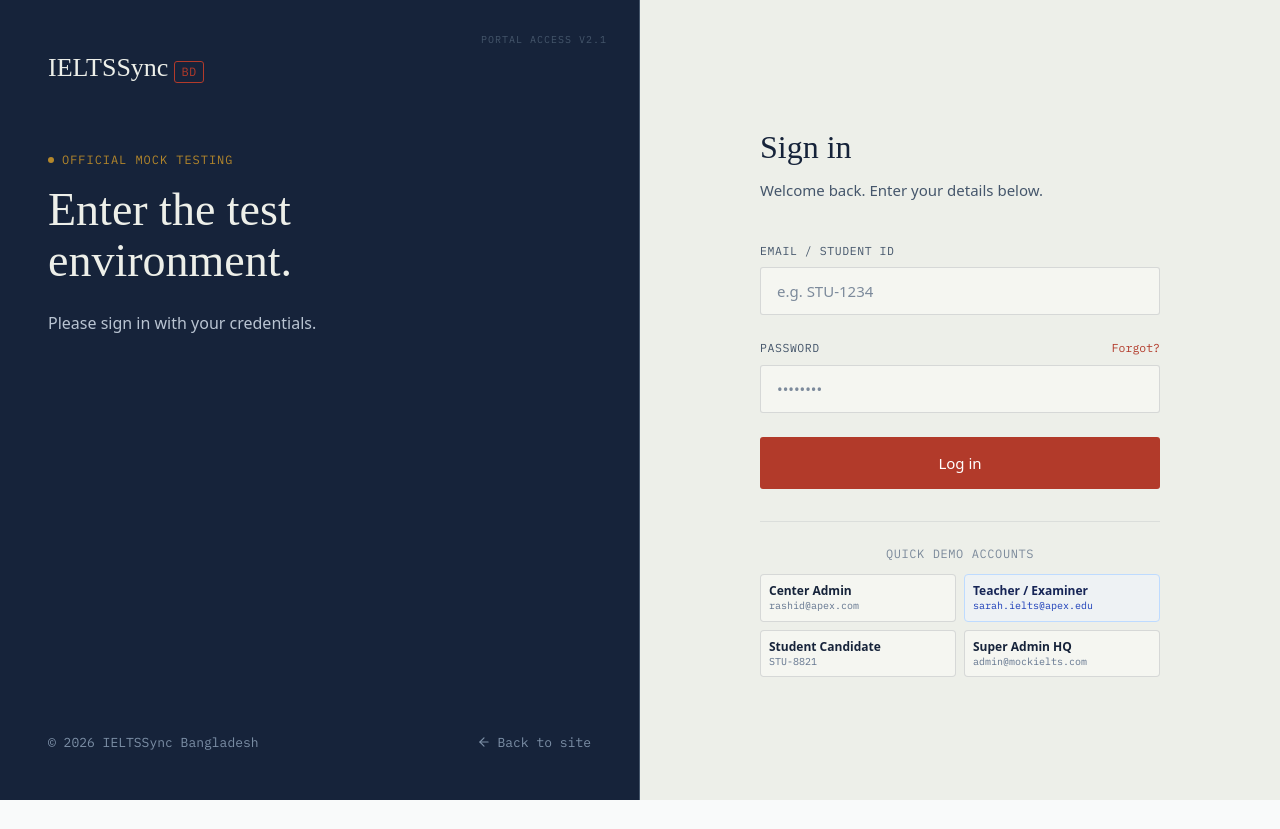
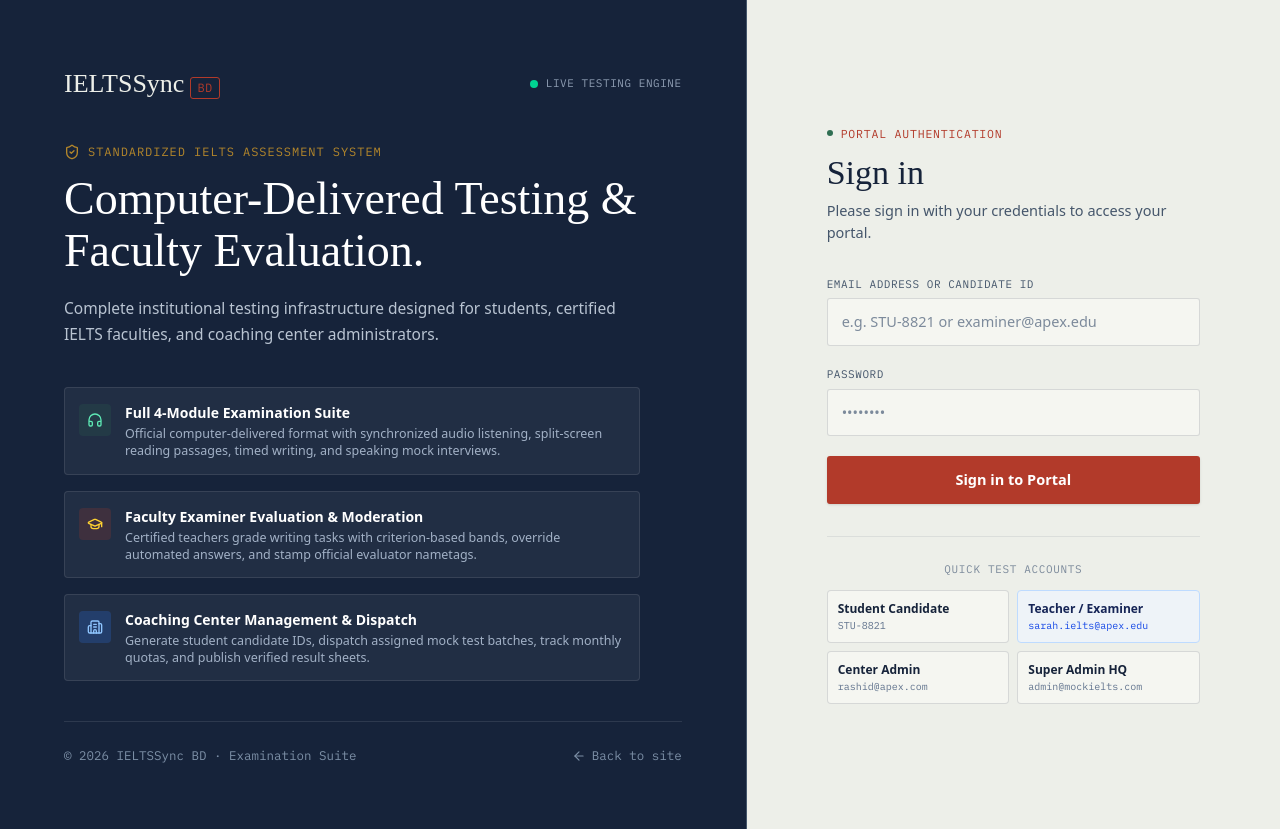
Before and after one commit to imabir17/ielts, a Next.js app: page /login in a window 1280 px wide. Before the commit the page ends 800 px from the top, so only its background shows below. Built offline with nearby package versions, Linux system fonts and the light colour scheme; no server answers; the database is empty; a web font is replaced by a local one.

Commit message:
feat: rewrite login page with actual platform features, remove pricing/free mock/forgot password buttons

```diff
--- a/app/(auth)/login/page.tsx
+++ b/app/(auth)/login/page.tsx
@@ -3,7 +3,10 @@
 import React, { useState } from 'react';
 import { useRouter } from 'next/navigation';
 import { useStore } from '@/components/providers/StoreProvider';
-import { ArrowLeft } from 'lucide-react';
+import {
+  ArrowLeft, Headphones, BookOpen, Edit3, Mic,
+  GraduationCap, ShieldCheck, Award, Building2, CheckCircle2
+} from 'lucide-react';
 import Link from 'next/link';
 
 export default function LoginPage() {
@@ -23,7 +26,7 @@ export default function LoginPage() {
     setTimeout(() => {
       const cleanEmail = email.trim().toLowerCase();
 
-      // 1. Superadmin / Manager Auth
+      // 1. Superadmin / Platform Manager Auth
       const manager = managers.find(m => m.email?.toLowerCase() === cleanEmail && m.password === password);
       if (manager) {
         setCurrentUser({ id: manager.id, role: manager.role, name: manager.name });
@@ -54,7 +57,7 @@ export default function LoginPage() {
         return;
       }
 
-      // 4. Student Auth
+      // 4. Student Candidate Auth
       const student = students.find(s =>
         ( (s.email && s.email.toLowerCase() === cleanEmail) ||
           (s.studentId && s.studentId.toLowerCase() === cleanEmail) ) &&
@@ -74,103 +77,140 @@ export default function LoginPage() {
         return;
       }
 
-      setError('Invalid email/ID or password. Please try again.');
+      setError('Invalid email/candidate ID or password. Please check your credentials and try again.');
       setIsLoading(false);
-    }, 600);
+    }, 500);
   };
 
+  return (
+    <div className="min-h-screen grid grid-cols-1 lg:grid-cols-12 bg-[var(--paper)] text-[var(--ink)] font-sans selection:bg-[var(--brick)] selection:text-white">
 
-  return (
-    <div className="min-h-screen grid grid-cols-1 lg:grid-cols-2 bg-[var(--paper)] text-[var(--ink)] font-sans selection:bg-[var(--brick)] selection:text-white">
+      {/* --- Left Column: Platform Features & Architecture --- */}
+      <div className="hidden lg:flex lg:col-span-7 flex-col justify-between p-12 lg:p-16 bg-[var(--ink)] text-[var(--paper)] border-r border-[var(--ink-soft)] relative overflow-hidden">
 
-      {/* --- Left Column - Brand --- */}
-      <div className="hidden lg:flex flex-col justify-between p-12 bg-[var(--ink)] text-[var(--paper)] border-r border-[var(--ink-soft)] relative overflow-hidden">
-        {/* Subtle decorative elements matching the editorial style */}
-        <div className="absolute top-0 right-0 p-8 font-mono text-[10px] text-[var(--ink-soft)] tracking-widest uppercase">
-          Portal Access v2.1
+        {/* Subtle top metadata */}
+        <div className="flex items-center justify-between z-10">
+          <Link href="/" className="font-display text-[26px] flex items-baseline gap-1.5 hover:opacity-85 transition-opacity">
+            IELTSSync <span className="font-mono text-[12px] text-[var(--brick)] border border-[var(--brick)] rounded-[3px] px-1.5 py-[1px] tracking-[0.04em]">BD</span>
+          </Link>
+          <div className="font-mono text-[11px] text-[#8E9DB2] tracking-wider uppercase flex items-center gap-2">
+            <span className="w-2 h-2 rounded-full bg-emerald-400 animate-pulse"></span>
+            Live Testing Engine
+          </div>
         </div>
 
-        <div className="z-10">
-          <Link href="/" className="font-display text-[26px] flex items-baseline gap-1.5 hover:opacity-80 transition-opacity w-fit">
-            IELTSSync <span className="font-mono text-[12px] text-[var(--brick)] border border-[var(--brick)] rounded-[3px] px-1.5 py-[1px] tracking-[0.04em]">BD</span>
-          </Link>
-          <div className="mt-16 max-w-sm">
-            <div className="font-mono text-[12px] tracking-[0.08em] uppercase text-[var(--gold)] mb-4 flex items-center gap-2">
-              <div className="w-[6px] h-[6px] rounded-full bg-[var(--gold)]"></div>
-              Official Mock Testing
+        {/* Center Content: Headline & Feature Highlights */}
+        <div className="z-10 my-10 max-w-xl">
+          <div className="font-mono text-[12px] tracking-[0.08em] uppercase text-[var(--gold)] mb-3 flex items-center gap-2">
+            <ShieldCheck className="w-4 h-4 text-[var(--gold)]" />
+            Standardized IELTS Assessment System
+          </div>
+          <h1 className="font-display text-[42px] xl:text-[46px] leading-[1.12] mb-5 text-white">
+            Computer-Delivered Testing &amp; Faculty Evaluation.
+          </h1>
+          <p className="text-[15.5px] text-[#B9C4D2] leading-[1.65] mb-8">
+            Complete institutional testing infrastructure designed for students, certified IELTS faculties, and coaching center administrators.
+          </p>
+
+          {/* Feature Grid */}
+          <div className="space-y-4 pt-2">
+            <div className="flex items-start gap-3.5 p-3.5 bg-white/5 border border-white/10 rounded-[4px]">
+              <div className="w-8 h-8 rounded bg-[var(--forest)]/20 text-emerald-300 flex items-center justify-center shrink-0 mt-0.5">
+                <Headphones className="w-4 h-4" />
+              </div>
+              <div>
+                <div className="font-semibold text-white text-[14px]">Full 4-Module Examination Suite</div>
+                <div className="text-[12.5px] text-[#A2B1C6] mt-0.5 leading-snug">
+                  Official computer-delivered format with synchronized audio listening, split-screen reading passages, timed writing, and speaking mock interviews.
+                </div>
+              </div>
             </div>
-            <h1 className="font-display text-[46px] leading-[1.1] mb-6">
-              Enter the test environment.
-            </h1>
-            <p className="text-[16px] text-[#B9C4D2] leading-[1.65]">
-              Please sign in with your credentials.
-            </p>
+
+            <div className="flex items-start gap-3.5 p-3.5 bg-white/5 border border-white/10 rounded-[4px]">
+              <div className="w-8 h-8 rounded bg-[var(--brick)]/20 text-amber-300 flex items-center justify-center shrink-0 mt-0.5">
+                <GraduationCap className="w-4 h-4" />
+              </div>
+              <div>
+                <div className="font-semibold text-white text-[14px]">Faculty Examiner Evaluation &amp; Moderation</div>
+                <div className="text-[12.5px] text-[#A2B1C6] mt-0.5 leading-snug">
+                  Certified teachers grade writing tasks with criterion-based bands, override automated answers, and stamp official evaluator nametags.
+                </div>
+              </div>
+            </div>
+
+            <div className="flex items-start gap-3.5 p-3.5 bg-white/5 border border-white/10 rounded-[4px]">
+              <div className="w-8 h-8 rounded bg-blue-500/20 text-blue-300 flex items-center justify-center shrink-0 mt-0.5">
+                <Building2 className="w-4 h-4" />
+              </div>
+              <div>
+                <div className="font-semibold text-white text-[14px]">Coaching Center Management &amp; Dispatch</div>
+                <div className="text-[12.5px] text-[#A2B1C6] mt-0.5 leading-snug">
+                  Generate student candidate IDs, dispatch assigned mock test batches, track monthly quotas, and publish verified result sheets.
+                </div>
+              </div>
+            </div>
           </div>
-
         </div>
 
-        <div className="z-10 text-[13px] text-[#7C8FA6] font-mono flex items-center justify-between mt-12">
-          <span>© 2026 IELTSSync Bangladesh</span>
+        {/* Footer info */}
+        <div className="z-10 text-[12.5px] text-[#7C8FA6] font-mono flex items-center justify-between pt-6 border-t border-white/10">
+          <span>© 2026 IELTSSync BD · Examination Suite</span>
           <Link href="/" className="flex items-center gap-1.5 hover:text-white transition-colors">
             <ArrowLeft className="w-3.5 h-3.5" /> Back to site
           </Link>
         </div>
       </div>
 
-      {/* --- Right Column - Form --- */}
-      <div className="flex flex-col justify-center px-8 py-16 sm:px-16 lg:px-24">
+      {/* --- Right Column: Sign In Form --- */}
+      <div className="lg:col-span-5 flex flex-col justify-center px-8 py-14 sm:px-14 xl:px-20 bg-[var(--paper)]">
 
         {/* Mobile Header (Hidden on Desktop) */}
-        <div className="lg:hidden mb-12">
+        <div className="lg:hidden mb-8">
           <Link href="/" className="font-display text-[26px] flex items-baseline gap-1.5 w-fit">
             IELTSSync <span className="font-mono text-[12px] text-[var(--brick)] border border-[var(--brick)] rounded-[3px] px-1.5 py-[1px] tracking-[0.04em]">BD</span>
           </Link>
         </div>
 
-        <div className="w-full max-w-[400px] mx-auto">
-          <div className="mb-10">
-            <h2 className="font-display text-[32px] mb-2">Sign in</h2>
-            <p className="text-[15px] text-[var(--ink-soft)]">
-              Welcome back. Enter your details below.
+        <div className="w-full max-w-[420px] mx-auto">
+          <div className="mb-8">
+            <div className="eyebrow mb-1.5"><span className="dot"></span>Portal Authentication</div>
+            <h2 className="font-display text-[34px] leading-tight text-[var(--ink)] m-0">Sign in</h2>
+            <p className="text-[14.5px] text-[var(--ink-soft)] mt-1.5">
+              Please sign in with your credentials to access your portal.
             </p>
           </div>
 
-          <form onSubmit={handleLogin} className="space-y-6">
-            <div className="space-y-2">
-              <label className="block font-mono text-[11.5px] uppercase tracking-[0.05em] text-[var(--ink-soft)]">
-                Email / Student ID
+          <form onSubmit={handleLogin} className="space-y-5">
+            <div>
+              <label className="block font-mono text-[11px] uppercase tracking-[0.05em] text-[var(--ink-soft)] mb-1.5">
+                Email Address or Candidate ID
               </label>
               <input
                 type="text"
                 required
                 value={email}
                 onChange={(e) => setEmail(e.target.value)}
-                className="w-full px-4 py-3 bg-[var(--paper-card)] border border-[var(--line)] rounded-[3px] text-[15px] focus:outline-none focus:border-[var(--ink)] focus:ring-1 focus:ring-[var(--ink)] transition-colors placeholder:text-[var(--ink-faint)]"
-                placeholder="e.g. STU-1234"
+                className="w-full px-3.5 py-3 bg-[var(--paper-card)] border border-[var(--line)] rounded-[3px] text-[14.5px] focus:outline-none focus:border-[var(--ink)] focus:ring-1 focus:ring-[var(--ink)] transition-colors placeholder:text-[var(--ink-faint)]"
+                placeholder="e.g. STU-8821 or examiner@apex.edu"
               />
             </div>
 
-            <div className="space-y-2">
-              <div className="flex items-center justify-between">
-                <label className="block font-mono text-[11.5px] uppercase tracking-[0.05em] text-[var(--ink-soft)]">
-                  Password
-                </label>
-                <a href="#" className="font-mono text-[11.5px] text-[var(--brick)] hover:text-[var(--brick-dark)] transition-colors">
-                  Forgot?
-                </a>
-              </div>
+            <div>
+              <label className="block font-mono text-[11px] uppercase tracking-[0.05em] text-[var(--ink-soft)] mb-1.5">
+                Password
+              </label>
               <input
                 type="password"
                 required
                 value={password}
                 onChange={(e) => setPassword(e.target.value)}
-                className="w-full px-4 py-3 bg-[var(--paper-card)] border border-[var(--line)] rounded-[3px] text-[15px] focus:outline-none focus:border-[var(--ink)] focus:ring-1 focus:ring-[var(--ink)] transition-colors placeholder:text-[var(--ink-faint)]"
+                className="w-full px-3.5 py-3 bg-[var(--paper-card)] border border-[var(--line)] rounded-[3px] text-[14.5px] focus:outline-none focus:border-[var(--ink)] focus:ring-1 focus:ring-[var(--ink)] transition-colors placeholder:text-[var(--ink-faint)]"
                 placeholder="••••••••"
               />
             </div>
 
             {error && (
-              <div className="p-3 bg-red-50 border border-red-200 rounded-[3px] text-[13.5px] text-red-700 font-medium">
+              <div className="p-3 bg-red-50 border border-red-200 rounded-[3px] text-[13px] text-red-700 font-medium leading-snug">
                 {error}
               </div>
             )}
@@ -178,64 +218,62 @@ export default function LoginPage() {
             <button
               disabled={isLoading}
               type="submit"
-              className="w-full bg-[var(--brick)] hover:bg-[var(--brick-dark)] text-white py-3.5 rounded-[3px] text-[15px] font-medium transition-colors disabled:opacity-50 disabled:cursor-not-allowed flex items-center justify-center h-[52px]"
+              className="w-full bg-[var(--brick)] hover:bg-[var(--brick-dark)] text-white py-3.5 rounded-[3px] text-[14.5px] font-semibold transition-colors disabled:opacity-50 disabled:cursor-not-allowed flex items-center justify-center h-[48px] shadow-sm"
             >
               {isLoading ? (
                 <div className="w-5 h-5 border-2 border-white/30 border-t-white rounded-full animate-spin" />
               ) : (
-                "Log in"
+                "Sign in to Portal"
               )}
             </button>
           </form>
 
           {/* Quick Demo Personas */}
           <div className="mt-8 pt-6 border-t border-[var(--line-soft)]">
-            <div className="text-xs font-mono uppercase tracking-[0.05em] text-[var(--ink-faint)] mb-3 text-center">
-              Quick Demo Accounts
+            <div className="text-[11px] font-mono uppercase tracking-[0.06em] text-[var(--ink-faint)] mb-3 text-center">
+              Quick Test Accounts
             </div>
             <div className="grid grid-cols-2 gap-2 text-xs">
               <button
                 type="button"
-                onClick={() => { setEmail('rashid@apex.com'); setPassword('password123'); }}
-                className="p-2 bg-[var(--paper-card)] hover:bg-slate-100 border border-[var(--line)] rounded text-left transition-colors"
+                onClick={() => { setEmail('STU-8821'); setPassword('student123'); }}
+                className="p-2.5 bg-[var(--paper-card)] hover:bg-slate-100 border border-[var(--line)] rounded text-left transition-colors"
               >
-                <div className="font-bold text-[var(--ink)]">Center Admin</div>
-                <div className="text-[10px] text-slate-500 font-mono">rashid@apex.com</div>
+                <div className="font-bold text-[var(--ink)]">Student Candidate</div>
+                <div className="text-[10px] text-slate-500 font-mono mt-0.5">STU-8821</div>
               </button>
 
               <button
                 type="button"
                 onClick={() => { setEmail('sarah.ielts@apex.edu'); setPassword('password123'); }}
-                className="p-2 bg-blue-50/50 hover:bg-blue-100/60 border border-blue-200 rounded text-left transition-colors"
+                className="p-2.5 bg-blue-50/70 hover:bg-blue-100/70 border border-blue-200 rounded text-left transition-colors"
               >
-                <div className="font-bold text-blue-950 flex items-center gap-1">
-                  <span>Teacher / Examiner</span>
-                </div>
-                <div className="text-[10px] text-blue-800 font-mono">sarah.ielts@apex.edu</div>
+                <div className="font-bold text-blue-950">Teacher / Examiner</div>
+                <div className="text-[10px] text-blue-700 font-mono mt-0.5">sarah.ielts@apex.edu</div>
               </button>
 
               <button
                 type="button"
-                onClick={() => { setEmail('STU-8821'); setPassword('student123'); }}
-                className="p-2 bg-[var(--paper-card)] hover:bg-slate-100 border border-[var(--line)] rounded text-left transition-colors"
+                onClick={() => { setEmail('rashid@apex.com'); setPassword('password123'); }}
+                className="p-2.5 bg-[var(--paper-card)] hover:bg-slate-100 border border-[var(--line)] rounded text-left transition-colors"
               >
-                <div className="font-bold text-[var(--ink)]">Student Candidate</div>
-                <div className="text-[10px] text-slate-500 font-mono">STU-8821</div>
+                <div className="font-bold text-[var(--ink)]">Center Admin</div>
+                <div className="text-[10px] text-slate-500 font-mono mt-0.5">rashid@apex.com</div>
               </button>
 
               <button
                 type="button"
                 onClick={() => { setEmail('admin@mockielts.com'); setPassword('admin123'); }}
-                className="p-2 bg-[var(--paper-card)] hover:bg-slate-100 border border-[var(--line)] rounded text-left transition-colors"
+                className="p-2.5 bg-[var(--paper-card)] hover:bg-slate-100 border border-[var(--line)] rounded text-left transition-colors"
               >
                 <div className="font-bold text-[var(--ink)]">Super Admin HQ</div>
-                <div className="text-[10px] text-slate-500 font-mono">admin@mockielts.com</div>
+                <div className="text-[10px] text-slate-500 font-mono mt-0.5">admin@mockielts.com</div>
               </button>
             </div>
           </div>
+
         </div>
       </div>
     </div>
   );
-
 }
```
